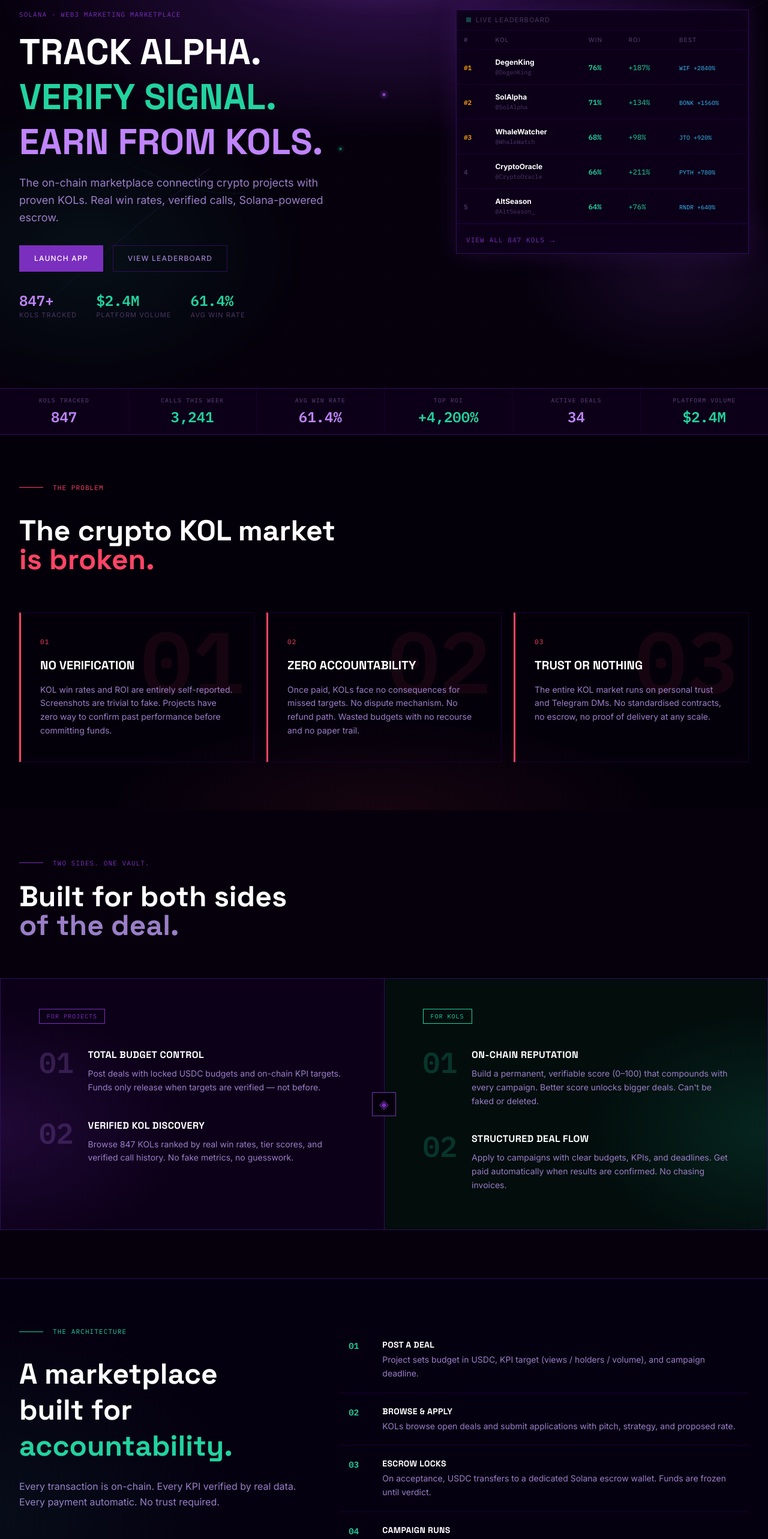
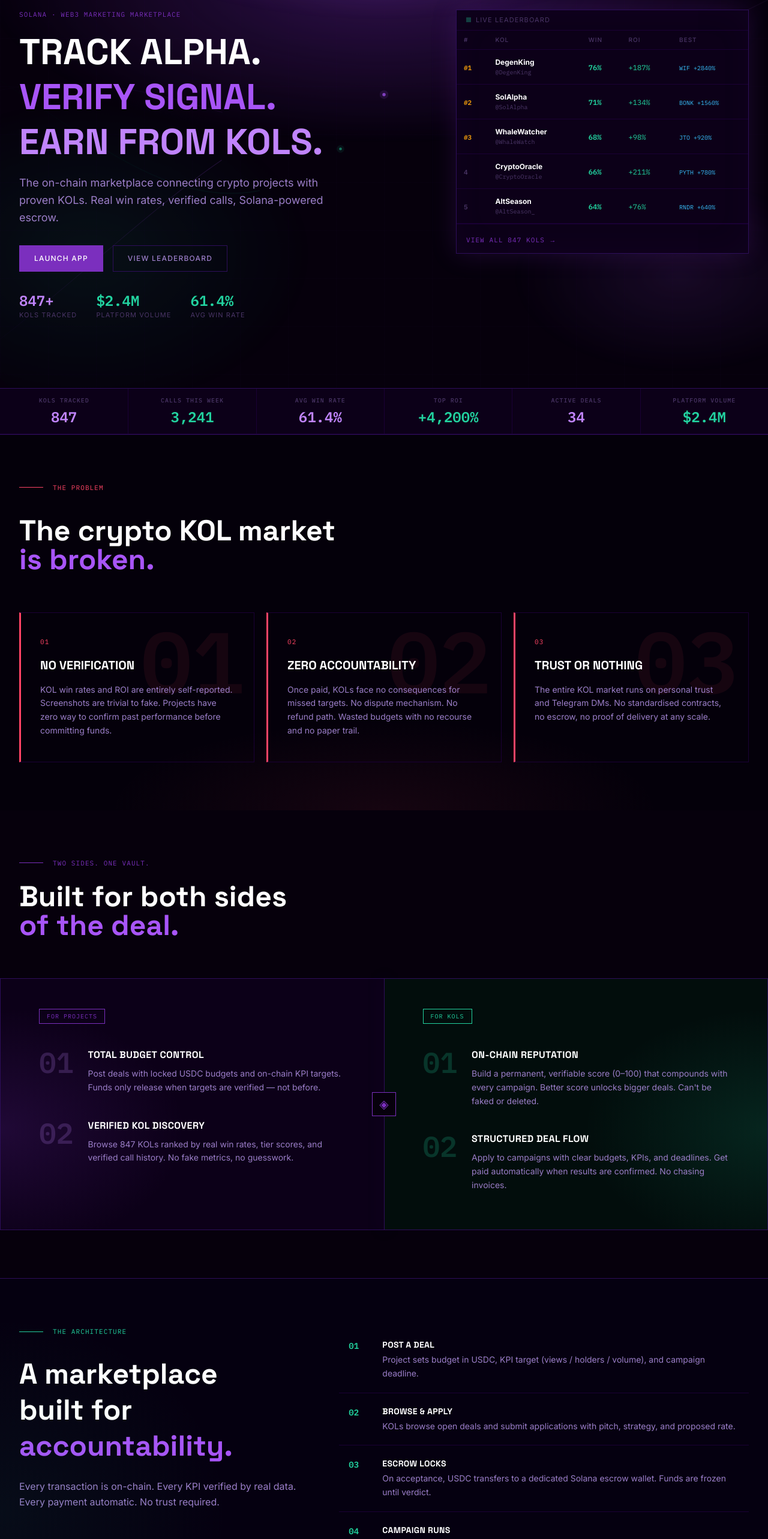
Before and after one commit to jwebdesignservice/Kol-vault, a Next.js app: page / in a window 1280 px wide. Shown: the part 160-2726 px from the top of the page at 60% size. Built offline with nearby package versions, Linux system fonts and the light colour scheme.

Commit message:
fix: all heading accents purple, tiers subheading added

```diff
--- a/app/(marketing)/page.tsx
+++ b/app/(marketing)/page.tsx
@@ -53,7 +53,7 @@
           <span className="text-[11px] tracking-widest uppercase mono" style={{ color: '#FF4466' }}>THE PROBLEM</span>
         </div>
         <h2 className="font-heading font-bold text-5xl mb-16" style={{ color: '#FFFFFF' }}>
-          The crypto KOL market<br /><span style={{ color: '#FF4466' }}>is broken.</span>
+          The crypto KOL market<br /><span style={{ color: '#A855F7' }}>is broken.</span>
         </h2>
         <div className="grid grid-cols-3 gap-5">
           {problems.map((p) => (
@@ -81,7 +81,7 @@
           <div className="w-10 h-px bg-accent" />
           <span className="text-[11px] tracking-widest uppercase mono text-accent">TWO SIDES. ONE VAULT.</span>
         </div>
-        <h2 className="font-heading font-bold text-5xl mb-16" style={{ color: '#FFFFFF' }}>Built for both sides<br /><span style={{ color: '#9B7EC8' }}>of the deal.</span></h2>
+        <h2 className="font-heading font-bold text-5xl mb-16" style={{ color: '#FFFFFF' }}>Built for both sides<br /><span style={{ color: '#A855F7' }}>of the deal.</span></h2>
       </div>
       {/* Contained split */}
       <div className="max-w-7xl mx-auto">
@@ -165,7 +165,7 @@
                 <span className="text-[11px] tracking-widest uppercase mono text-positive">THE ARCHITECTURE</span>
               </div>
               <h2 className="font-heading font-bold text-5xl leading-tight mb-6" style={{ color: '#FFFFFF' }}>
-                A marketplace<br />built for<br /><span style={{ color: '#22D3A0' }}>accountability.</span>
+                A marketplace<br />built for<br /><span style={{ color: '#A855F7' }}>accountability.</span>
               </h2>
               <p className="text-text-secondary text-base leading-relaxed mb-10">
                 Every transaction is on-chain. Every KPI verified by real data. Every payment automatic. No trust required.
@@ -241,7 +241,10 @@
           <div className="w-10 h-px bg-accent-bright" />
           <span className="text-[11px] tracking-widest uppercase mono text-accent-bright">KOL TIERS</span>
         </div>
-        <h2 className="font-heading font-bold text-5xl mb-16" style={{ color: '#FFFFFF' }}>Four tiers.<br /><span style={{ color: '#A855F7' }}>Unlimited potential.</span></h2>
+        <h2 className="font-heading font-bold text-5xl mb-4" style={{ color: '#FFFFFF' }}>Four tiers.<br /><span style={{ color: '#A855F7' }}>Unlimited potential.</span></h2>
+        <p className="text-text-secondary text-lg max-w-2xl mb-16 leading-relaxed">
+          Your on-chain score compounds with every campaign. Higher tiers unlock bigger deal budgets, exclusive access, and platform recognition — all earned, never bought.
+        </p>
         {/* Staircase — align to bottom */}
         <div className="flex items-end gap-0">
           {tiers.map((tier, i) => (
@@ -365,7 +368,7 @@
             <div>
               <p className="text-[11px] tracking-widest uppercase text-accent mb-4 mono">SOLANA · WEB3 MARKETING MARKETPLACE</p>
               <h1 className="font-heading font-bold text-6xl leading-tight mb-4" style={{ color: '#FFFFFF' }}>
-                TRACK ALPHA.<br /><span style={{ color: '#22D3A0' }}>VERIFY SIGNAL.</span><br /><span style={{ color: '#C084FC' }}>EARN FROM KOLS.</span>
+                TRACK ALPHA.<br /><span style={{ color: '#A855F7' }}>VERIFY SIGNAL.</span><br /><span style={{ color: '#C084FC' }}>EARN FROM KOLS.</span>
               </h1>
               <p className="text-text-secondary text-lg leading-relaxed max-w-lg">
                 The on-chain marketplace connecting crypto projects with proven KOLs. Real win rates, verified calls, Solana-powered escrow.
```
